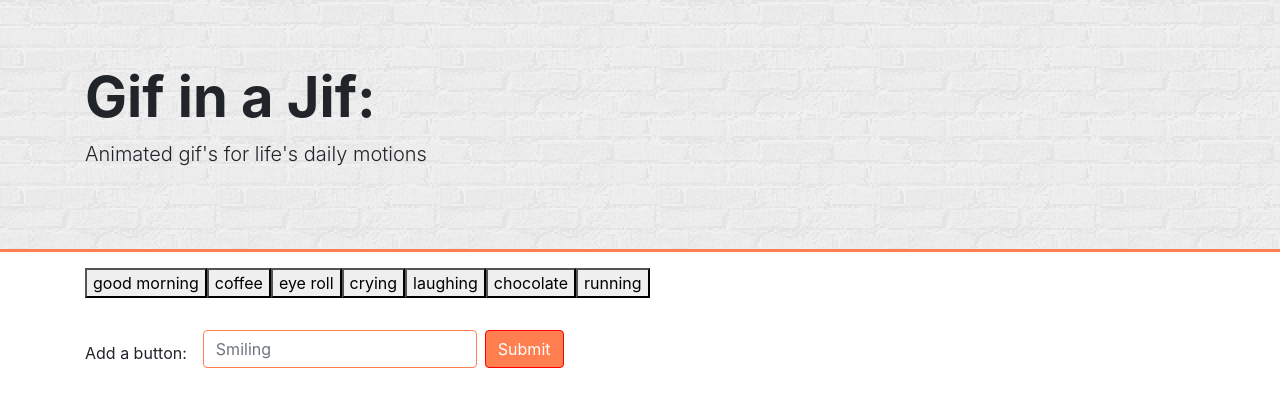
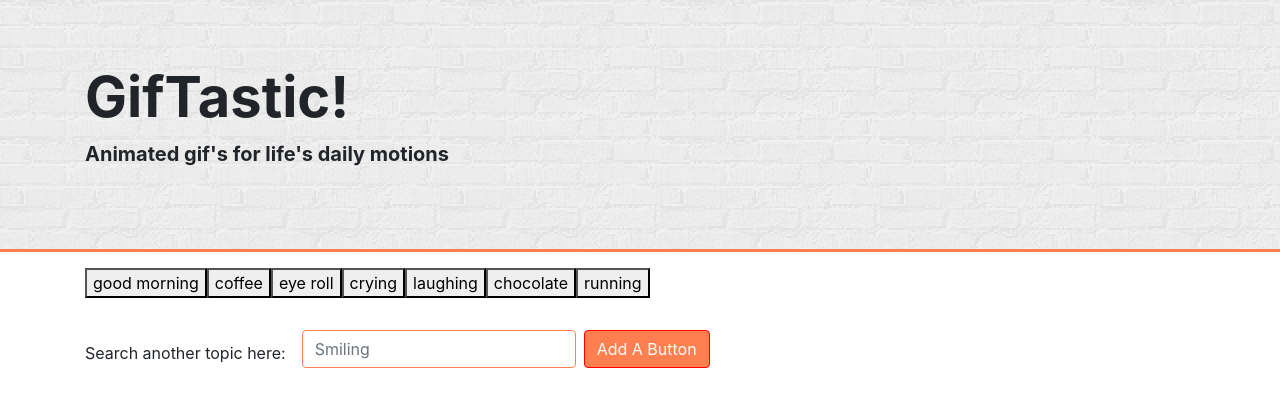
Before and after one commit to vasisko/GifTastic, a plain HTML site: page index.html in a window 1280 px wide. Drawn offline with nearby package versions, Linux system fonts and the light colour scheme.

Commit message:
change button

```diff
--- a/assets/javascript/app.js
+++ b/assets/javascript/app.js
@@ -87,7 +87,7 @@ $(document).ready(function(){
         // NEW BUTTON: Add new topics from user input
         $('#addTopic').on('click', function(event){
 
-            // Code to accept ENTER button as submit
+            // Do not reload page
             event.preventDefault();
 
             // Get user input from form and omit spaces
--- a/index.html
+++ b/index.html
@@ -13,7 +13,7 @@
 
      <!--Link to stylesheet-->
      <link rel="stylesheet" href="./assets/css/styles.css">
-    <title>GifTastic: GIF in a Jif </title>
+    <title>GifTastic! </title>
 
 
 </head>
@@ -23,8 +23,8 @@
     <header>
         <div class="jumbotron jumbotron-fluid mb-0">
                 <div class="container">
-                  <h1 class="display-4 font-weight-bold">Gif in a Jif: </h1>
-                  <p class="lead"> Animated gif's for life's daily motions</p>
+                  <h1 class="display-4 font-weight-bold">GifTastic! </h1>
+                  <p class="lead font-weight-bold"> Animated gif's for life's daily motions</p>
                 </div>
         </div>
     </header>
@@ -42,11 +42,11 @@
 
         <!-- Form for user to enter in topic for new button-->
         <form class="form-inline mt-2">
-            <label class="pr-3" for="inlineFormInputName2">Add a button:</label>
+            <label class="pr-3" for="inlineFormInputName2">Search another topic here:</label>
 
             <input type="text" class="form-control mb-2 mr-sm-2" id="inlineFormInputName2" placeholder="Smiling">
 
-            <button type="submit" id="addTopic" class="btn btn-secondary mb-2">Submit</button>
+            <button type="submit" id="addTopic" class="btn btn-secondary mb-2">Add A Button</button>
         </form>
     </div>
     <!-- End of form -->
```
